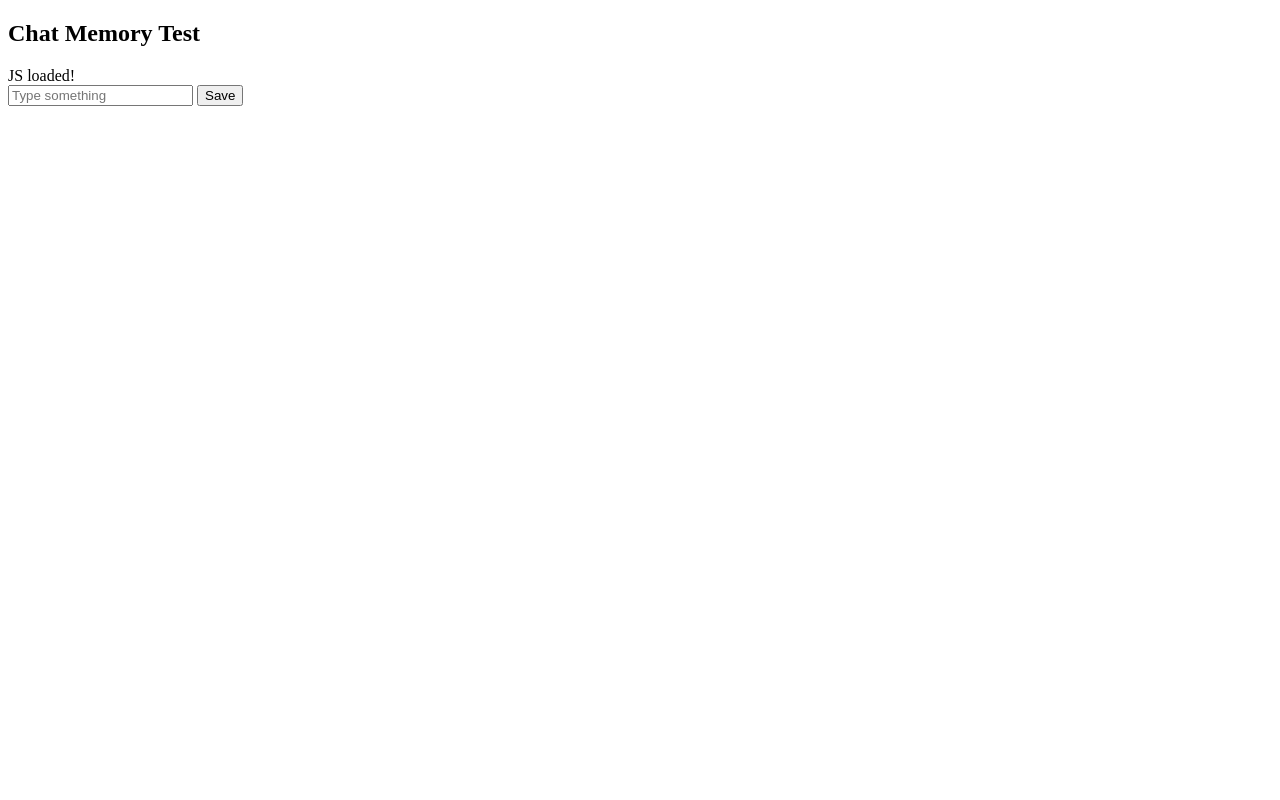
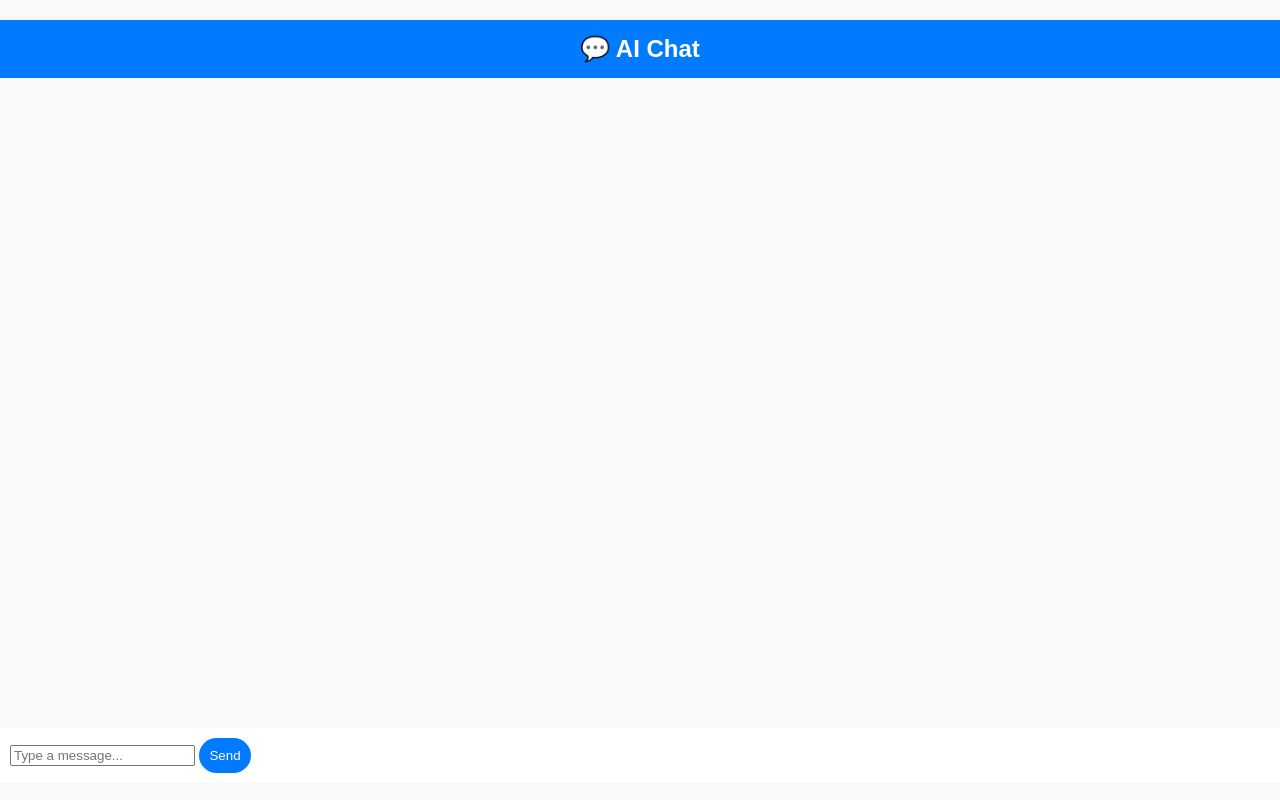
Before and after one commit to manitjakhar9-del/Chaht.html, a plain HTML site: page index.html in a window 1280 px wide. Drawn offline with Linux system fonts and the light colour scheme.

Commit message:
Revamp index.html for AI chat application
Updated HTML structure and styles for AI chat interface.

```diff
--- a/index.html
+++ b/index.html
@@ -1,20 +1,76 @@
 <!DOCTYPE html>
 <html>
-     <head><meta charset="utf-8"><title>Chat Test</title></head>
+<head>
+  <meta charset="utf-8">
+  <meta name="viewport" content="width=device-width, initial-scale=1">
+  <title>AI Chat - Memory On</title>
+  <style>
+    body { font: 16px sans-serif; margin: 0; background: #f9f9f9; }
+    #chat { height: 75vh; overflow-y: auto; padding: 15px; }
+    .msg { margin: 10px 0; padding: 12px; border-radius: 15px; max-width: 80%; }
+    .user { background: #007bff; color: white; margin-left: auto; }
+    .ai { background: white; margin-right: auto; border: 1px solid #ddd; }
+    #input { width: 70%; padding: 12px; border-radius: 20px; border: 1px solid #ccc; }
+    button { padding: 10px; border: none; background: #007bff; color: white; border-radius: 20px; }
+  </style>
+</head>
 <body>
-       <h2>Chat Memory Test</h2>
-       <div id="log">Loading...</div>
-       <input id="msg" placeholder="Type something">
-       <button onclick="save()">Save</button>
+  <h2 style="text-align:center;background:#007bff;color:white;padding:15px">💬 AI Chat</h2>
+  <div id="chat">
+    <div class="msg ai">Hi! I'm your AI. Try: \"Remember my name is Manit\"</div>
+  </div>
+  <div style="padding:10px;background:white">
+    <input id="msg" placeholder="Type a message..." autocomplete="off">
+    <button onclick="send()">Send</button>
+  </div>
+
   <script>
-         document.getElementById('log').textContent = 'JS loaded!';
-         function save() {
-           const m = document.getElementById('msg').value;
-           let h = JSON.parse(localStorage.getItem('test') || '[]');
-           h.push(m);
-           localStorage.setItem('test', JSON.stringify(h));
-           document.getElementById('log').textContent = 'Saved: ' + h.length + ' items';
+    let history = JSON.parse(localStorage.getItem('chat')) || [];
+
+    function render() {
+      const c = document.getElementById('chat');
+      c.innerHTML = history.map(m =>
+        `<div class="msg ${m.role}">${m.content}</div>`
+      ).join('');
+      c.scrollTop = c.scrollHeight;
     }
+
+    // Simulate AI response (no API needed for test)
+    function mockAI(prompt) {
+      const responses = {
+        'hi': 'Hello! How can I help?',
+        'remember': 'Got it! I’ll remember that.',
+        'number': 'You mentioned a number earlier — could you remind me?',
+        'what': 'I’m learning as we chat! Ask me anything.'
+      };
+      const key = Object.keys(responses).find(k => prompt.toLowerCase().includes(k));
+      return key ? responses[key] : `I received: "${prompt}". What would you like to do next?`;
+    }
+
+    async function send() {
+      const text = document.getElementById('msg').value.trim();
+      if (!text) return;
+
+      history.push({ role: 'user', content: text });
+      localStorage.setItem('chat', JSON.stringify(history));
+      render();
+      document.getElementById('msg').value = '';
+
+      // Simulate AI thinking
+      setTimeout(() => {
+        const reply = mockAI(text);
+        history.push({ role: 'ai', content: reply });
+        localStorage.setItem('chat', JSON.stringify(history));
+        render();
+      }, 800);
+    }
+
+    document.getElementById('msg').addEventListener('keypress', e => {
+      if (e.key === 'Enter') send();
+    });
+
+    render();
+    console.log('Chat loaded with', history.length, 'messages');
   </script>
 </body>
 </html>
```
Lines whose indentation alone changed are shown as unchanged.
